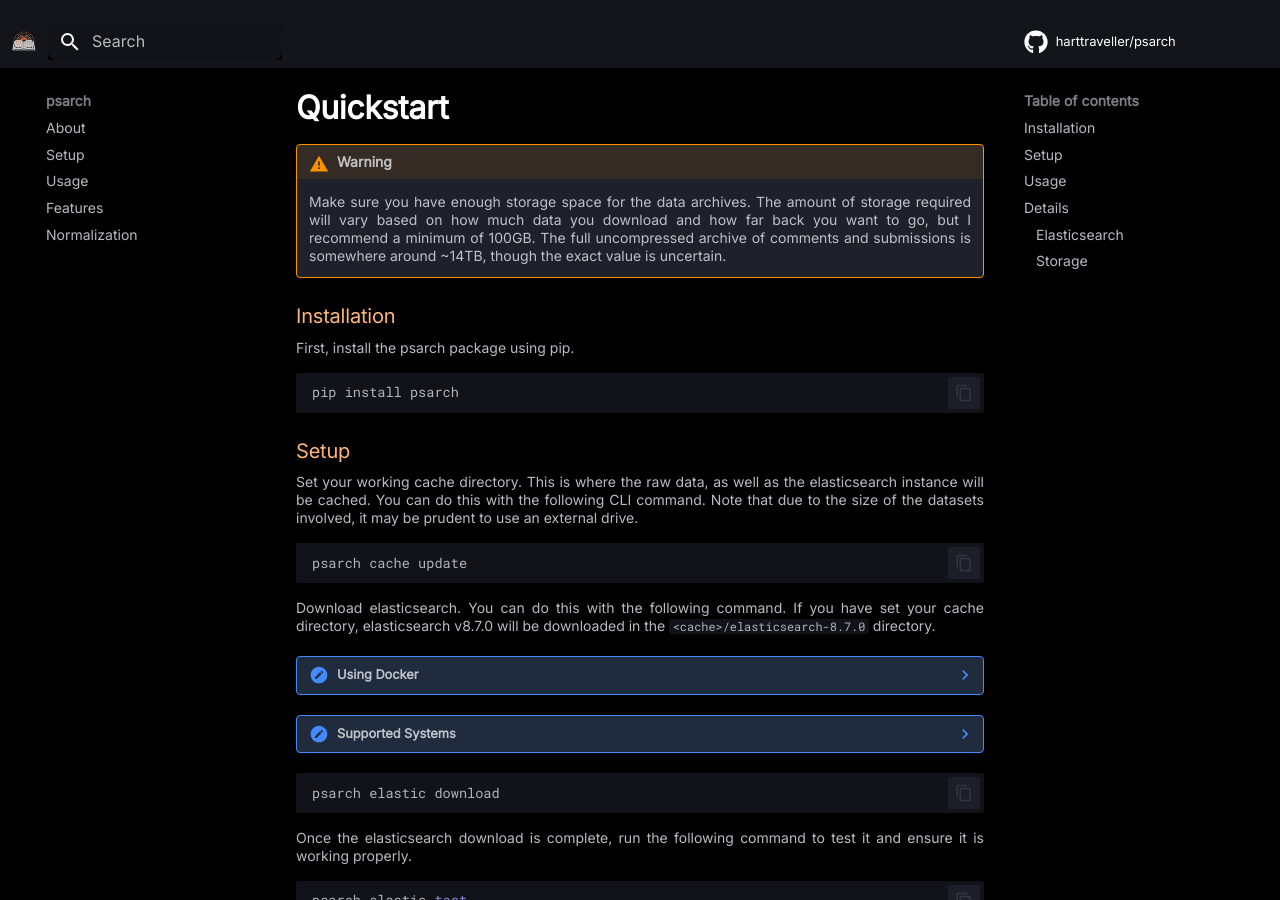
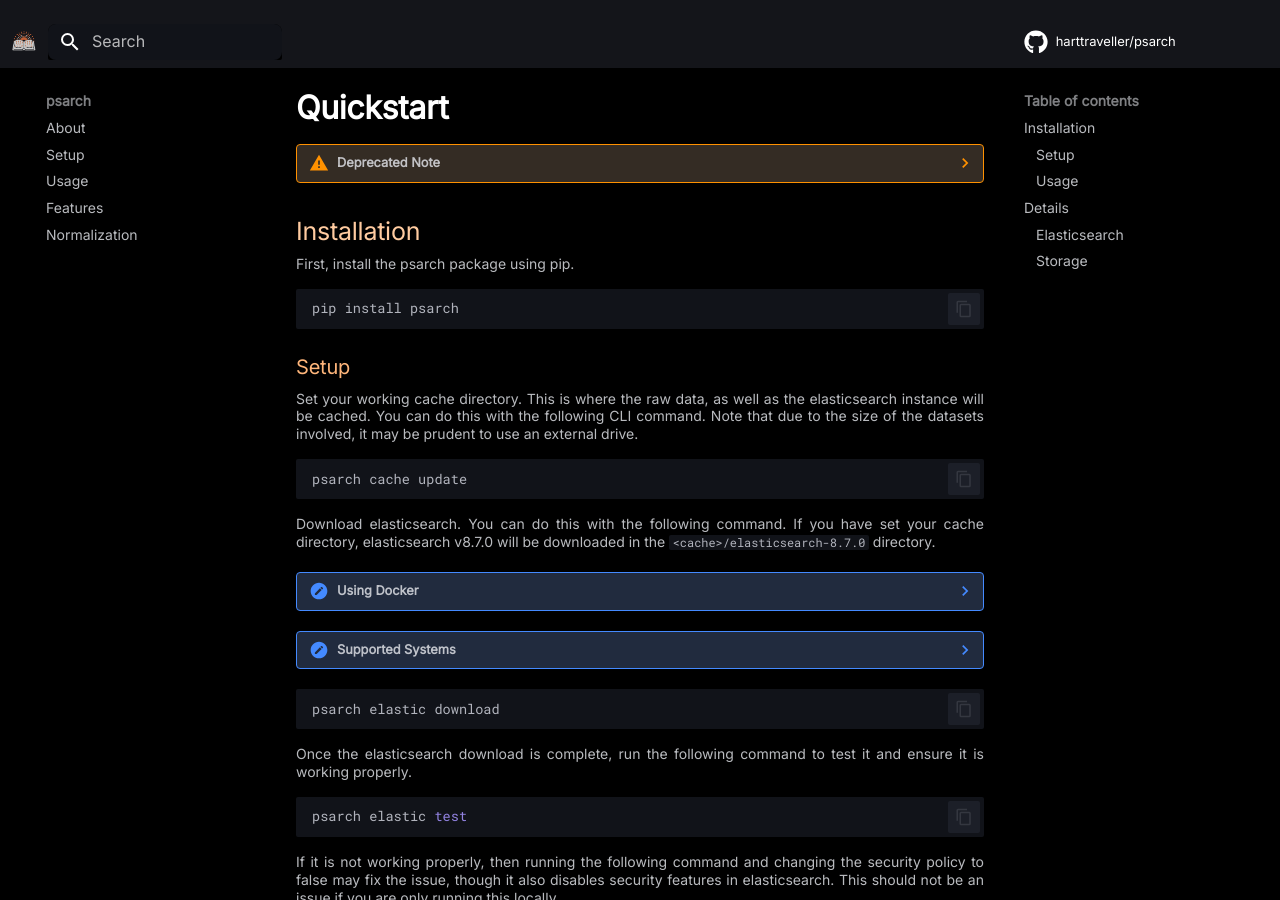
Before and after one commit to harttraveller/psarch, an MkDocs documentation site: the page built from docs/quickstart.md, in a window 1280 px wide and 900 px high. Built offline with MkDocs 1.6.1 and Material for MkDocs 9.7.7, drawn with Linux system fonts in a browser that asks for light colours; comment, search, counter and statistics services are not loaded; some of the changed lines change nothing that is shown.

Commit message:
docs/quickstart: update

````diff
--- a/docs/quickstart.md
+++ b/docs/quickstart.md
@@ -1,15 +1,23 @@
 # Quickstart
 
-!!! warning
-    Make sure you have enough storage space for the data archives. The amount of storage required will vary based on how much data you download and how far back you want to go, but I recommend a minimum of 100GB. The full uncompressed archive of comments and submissions is somewhere around ~14TB, though the exact value is uncertain.
+??? warning "Deprecated Note"
 
-### Installation
+    Originally this note read:
+
+    > Make sure you have enough storage space for the data archives. The amount of storage required will vary based on how much data you download and how far back you want to go, but I recommend a minimum of 100GB. The full uncompressed archive of comments and submissions is somewhere around ~14TB, though the exact value is uncertain.
+
+    However, the pushshift archives are down now. Accordingly this package no longer contains the functionality to download them. You will have to find them on your own, or visit the [data access](data_access.md) page to check you meet the requirements for the cleaned datasets/service I maintain.
+
+
+## Installation
 
 First, install the psarch package using pip.
 
 ```bash
 pip install psarch
 ```
+
+
 
 ### Setup
 
````
